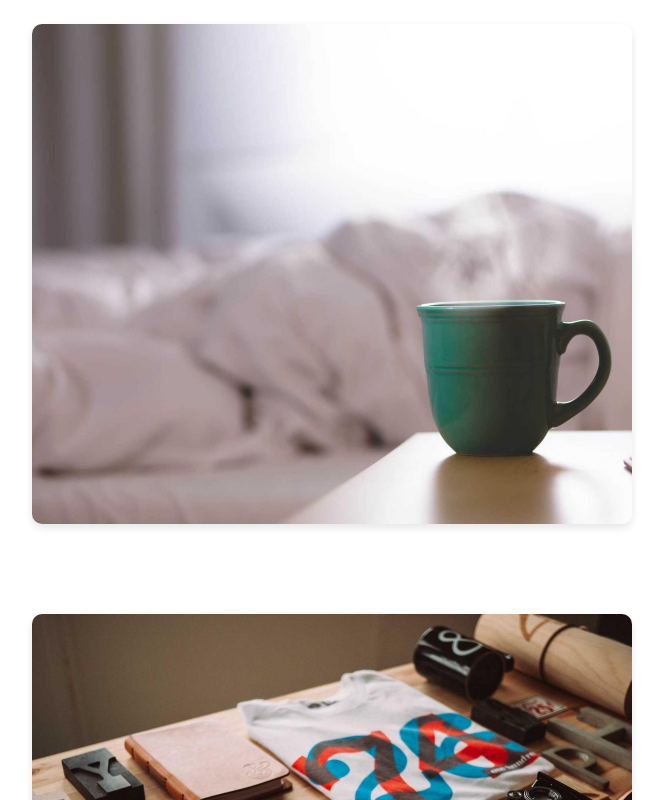
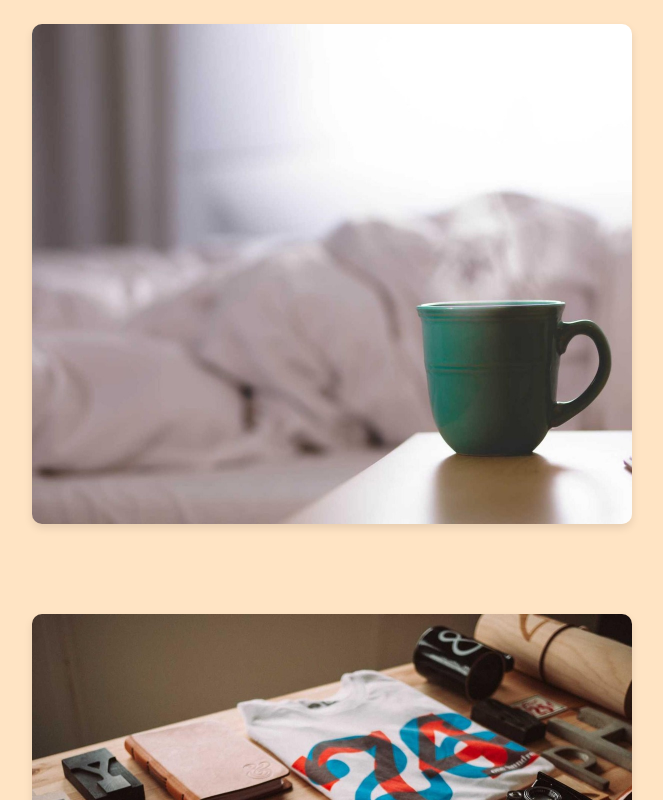
Before and after one commit to Flamboz/App_1_Interview_Prep, a website built with Vite: page index.html in a window 1280 px wide. Shown: the top 800 px of the page, without its empty margins (308-971 px from the left). Built offline with nearby package versions, Linux system fonts and the light colour scheme.

Commit message:
update background

```diff
--- a/src/style.scss
+++ b/src/style.scss
@@ -7,6 +7,7 @@
 body {
   font-family: sans-serif;
   color: white;
+  background-color: bisque;
 }
 
 .container {
```
